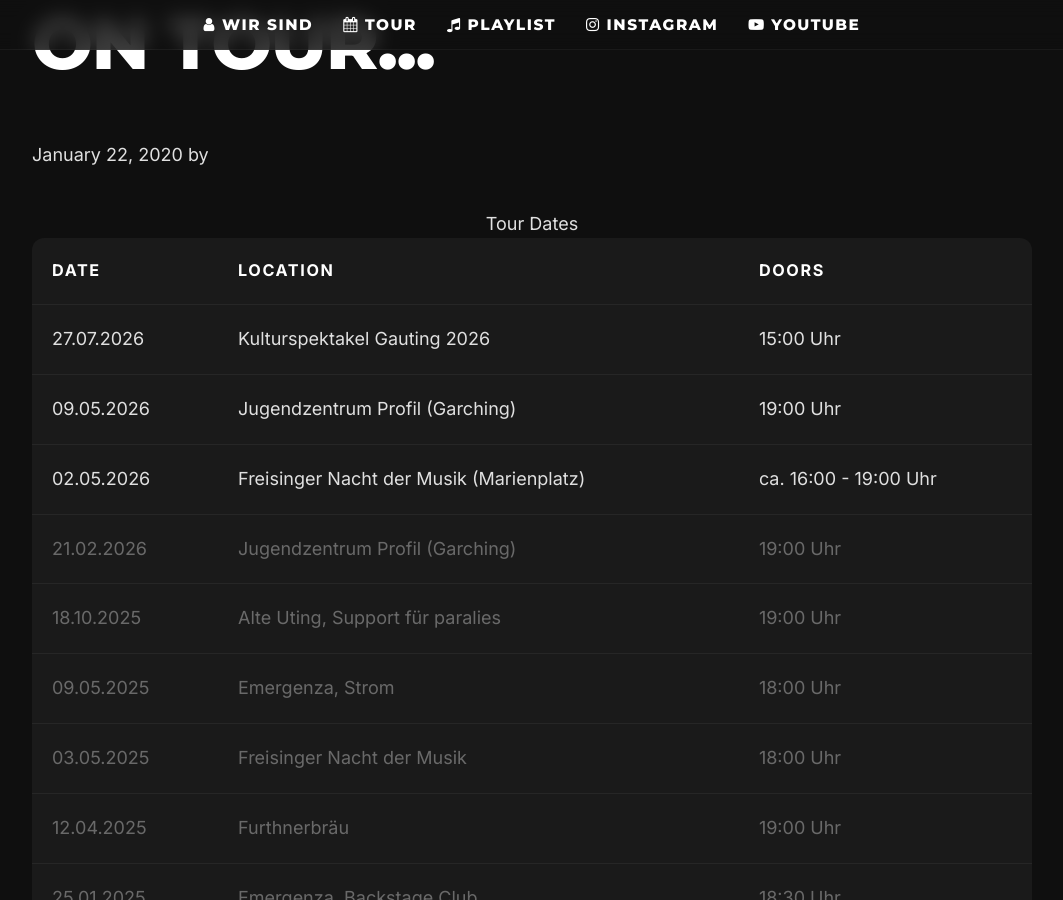
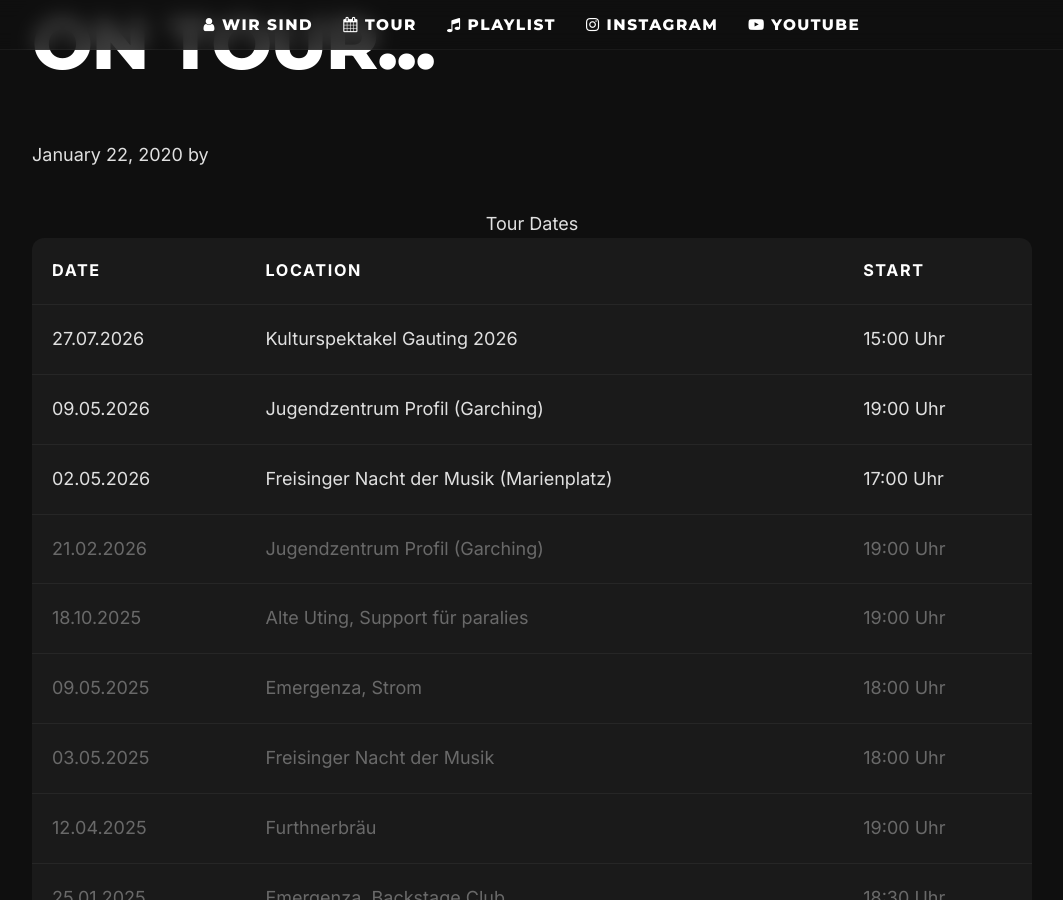
Before and after one commit to Odmar/Containerband.github.io, a Jekyll site: the page built from _posts/2020-01-23-tour.md, in a window 1280 px wide and 900 px high, scrolled down 1304 px. Shown: the whole window, without its empty margins (108-1171 px from the left). Built offline with Jekyll 4.4.1, drawn with Linux system fonts in a browser that asks for light colours.

Commit message:
updated tour dates

```diff
--- a/_posts/2020-01-23-tour.md
+++ b/_posts/2020-01-23-tour.md
@@ -12,7 +12,7 @@ tags: [band, tour]
         <tr>
             <th>Date</th>
             <th>Location</th>
-            <th>Doors</th>
+            <th>Start</th>
         </tr>
     </thead>
     <tbody>
@@ -29,7 +29,7 @@ tags: [band, tour]
         <tr>
             <td>02.05.2026</td>
             <td>Freisinger Nacht der Musik (Marienplatz)</td>
-            <td>ca. 16:00 - 19:00 Uhr</td>
+            <td>17:00 Uhr</td>
         </tr>
         <tr class="tour-dates-past">
             <td>21.02.2026</td>
```
Also changed, not shown: 5 other files.
